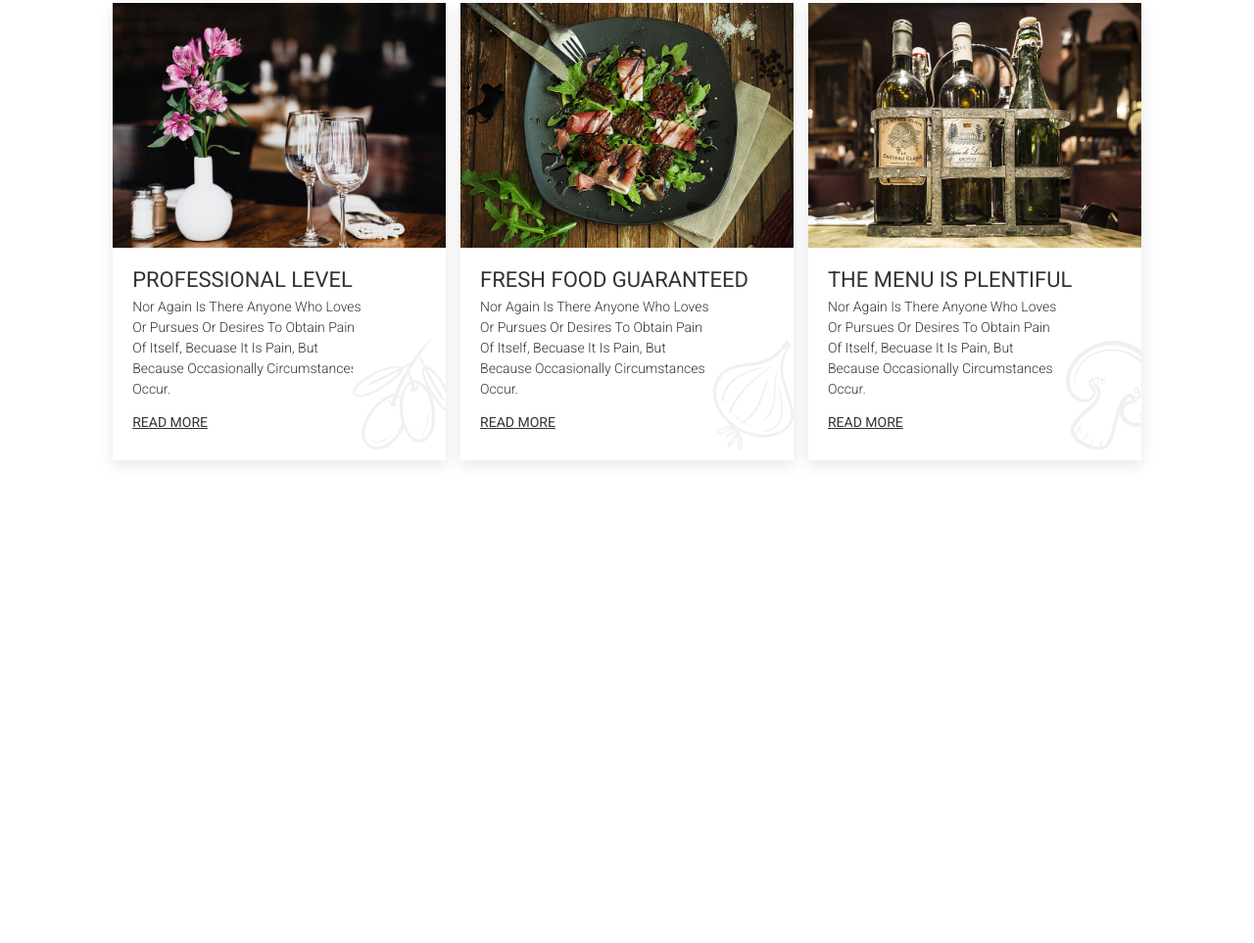
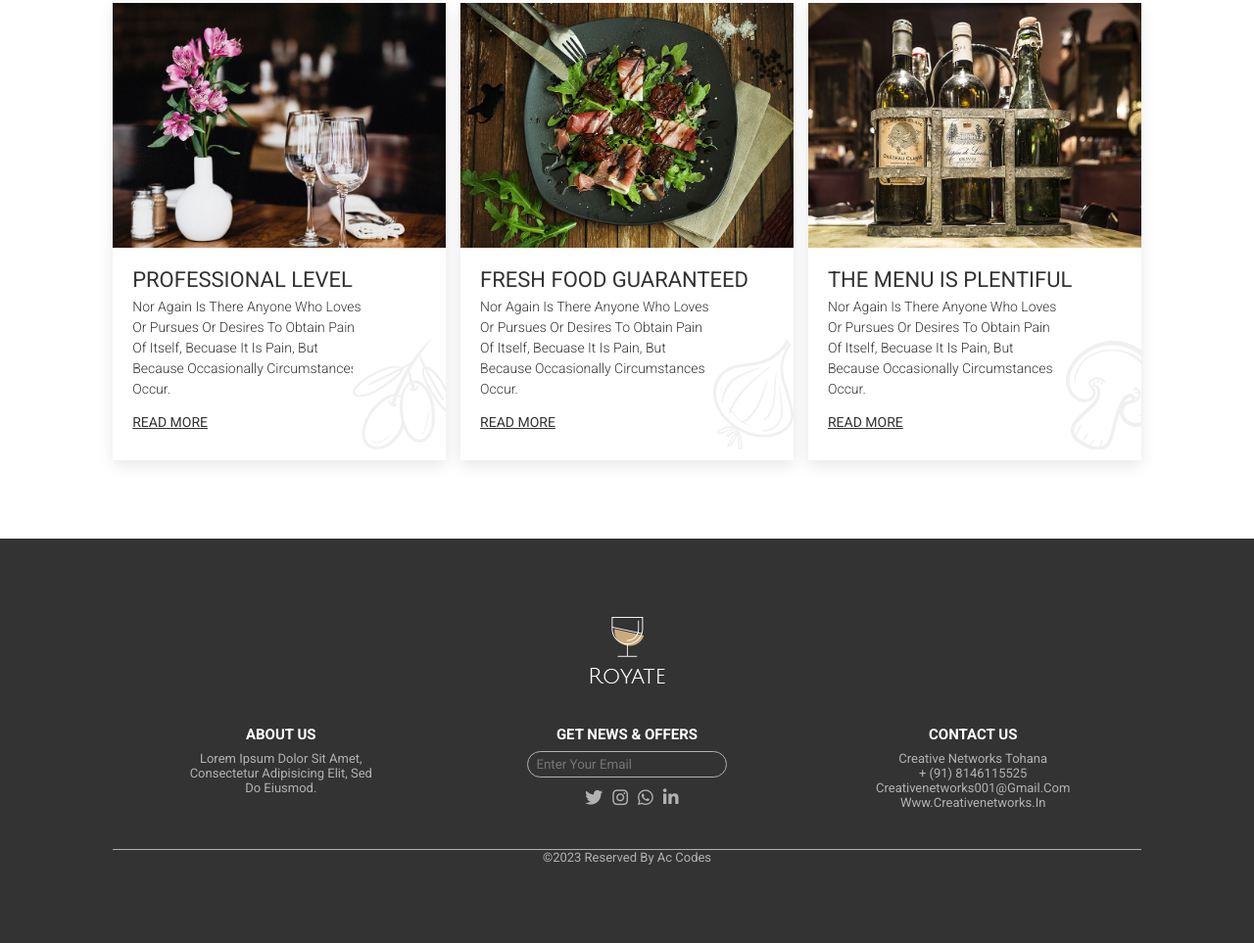
Before and after one commit to antonio-clecio/restaurant-website, a plain HTML site: page index.html in a window 1280 px wide. Shown: the part 4321-5284 px from the top of the page at 98% size. Before the commit the page ends 4871 px from the top, so only its background shows below. Drawn offline with nearby package versions, Linux system fonts and the light colour scheme.

Commit message:
fifth commit

```diff
--- a/css/main.css
+++ b/css/main.css
@@ -445,6 +445,85 @@ section {
   bottom: 0;
 }
 
+/* footer style */
+
+.footer {
+  background: #333;
+  text-align: center;
+  color: #b2b2b2;
+  font-size: 1.3rem;
+}
+
+.footer .container {
+  display: grid;
+  grid-template-columns: repeat(auto-fit, minmax(30rem,2fr));
+  color: #b2b2b2;
+  grid-gap: 1rem;
+  padding: 4rem 0;
+  border-bottom: 1px solid #b2b2b2;
+}
+
+.footer .container div {
+  padding: 0 7rem;
+}
+
+.footer .container h3 {
+  color: #fff;
+  font-size: 1.5rem;
+  padding-bottom: .8rem;
+}
+
+.footer .container input {
+  width: 100%;
+  border: 1px solid #b2b2b2;
+  padding: .5rem .8rem;
+  background: transparent;
+  border-radius: 20px;
+}
+
+.footer .container ul {
+  list-style: none;
+  display: flex;
+  justify-content: center;
+  padding-top: 1rem;
+}
+
+.footer .container ul li a {
+  color: #b2b2b2;
+  margin-left: 10px;
+  font-size: 18px;
+}
+
+.footer .container span {
+  display: block;
+}
+
+/* custom scroll bar */
+
+::-webkit-scrollbar {
+  width: 12px;
+}
+
+::-webkit-scrollbar-track {
+  background: #333;
+}
+
+::-webkit-scrollbar-thumb {
+  background: #cdaa7c;
+}
+
+/* jump to top */
+
+.topbtn {
+  position: fixed;
+  right: 2%;
+  bottom: 10%;
+  width: 30px;
+  background: #cdaa7c;
+  color: #fff;
+  cursor: pointer;
+}
+
 /* media query */
 
 @media (max-width: 991px) {
--- a/index.html
+++ b/index.html
@@ -1,5 +1,6 @@
 <!DOCTYPE html>
 <html lang="pt-BR">
+
 <head>
   <meta charset="UTF-8">
   <meta http-equiv="X-UA-Compatible" content="IE=edge">
@@ -13,6 +14,7 @@
 
   <title>ROYATE Restaurant</title>
 </head>
+
 <body>
   <!-- header section start -->
   <header>
@@ -80,7 +82,9 @@
 
   <section class="welcome" id="about">
     <h1 class="heading">WELCOME TO ROYATE</h1>
-    <center><h3 class="sub-heading"> ~ Luxury & Quality ~ </h3></center>
+    <center>
+      <h3 class="sub-heading"> ~ Luxury & Quality ~ </h3>
+    </center>
 
     <div class="box-container">
       <div class="box">
@@ -90,7 +94,8 @@
 
         <div class="content">
           <h3>PROFESSIONAL LEVEL</h3>
-          <p>nor again is there anyone who loves or pursues or desires to obtain pain of itself, becuase it is pain, but because occasionally circumstances occur.</p>
+          <p>nor again is there anyone who loves or pursues or desires to obtain pain of itself, becuase it is pain, but
+            because occasionally circumstances occur.</p>
 
           <a href="#" class="btn">Read More</a>
         </div>
@@ -103,7 +108,8 @@
 
         <div class="content">
           <h3>FRESH FOOD GUARANTEED</h3>
-          <p>nor again is there anyone who loves or pursues or desires to obtain pain of itself, becuase it is pain, but because occasionally circumstances occur.</p>
+          <p>nor again is there anyone who loves or pursues or desires to obtain pain of itself, becuase it is pain, but
+            because occasionally circumstances occur.</p>
 
           <a href="#" class="btn">Read More</a>
         </div>
@@ -116,7 +122,8 @@
 
         <div class="content">
           <h3>THE MENU IS PLENTIFUL</h3>
-          <p>nor again is there anyone who loves or pursues or desires to obtain pain of itself, becuase it is pain, but because occasionally circumstances occur.</p>
+          <p>nor again is there anyone who loves or pursues or desires to obtain pain of itself, becuase it is pain, but
+            because occasionally circumstances occur.</p>
 
           <a href="#" class="btn">Read More</a>
         </div>
@@ -128,7 +135,9 @@
 
   <section class="our-menu" id="menu">
     <h1 class="heading">our food menu</h1>
-    <center><h3 class="sub-heading"> ~ see what we offer ~ </h3></center>
+    <center>
+      <h3 class="sub-heading"> ~ see what we offer ~ </h3>
+    </center>
 
     <div class="menu-container">
 
@@ -354,7 +363,9 @@
 
     <div class="form">
       <h1 class="heading">book a table</h1>
-      <center><h3 class="sub-heading"> ~ check out our place ~ </h3></center>
+      <center>
+        <h3 class="sub-heading"> ~ check out our place ~ </h3>
+      </center>
 
       <form>
         <div class="form-holder">
@@ -385,7 +396,9 @@
   <!-- news section start -->
   <section class="blog welcome" id="blog">
     <h1 class="heading">latest news</h1>
-    <center><h3 class="sub-heading"> ~ Greate articles ~ </h3></center>
+    <center>
+      <h3 class="sub-heading"> ~ Greate articles ~ </h3>
+    </center>
 
     <div class="box-container">
       <div class="box">
@@ -395,7 +408,8 @@
 
         <div class="content">
           <h3>PROFESSIONAL LEVEL</h3>
-          <p>nor again is there anyone who loves or pursues or desires to obtain pain of itself, becuase it is pain, but because occasionally circumstances occur.</p>
+          <p>nor again is there anyone who loves or pursues or desires to obtain pain of itself, becuase it is pain, but
+            because occasionally circumstances occur.</p>
           <a href="#">READ MORE</a>
           <img src="./img/post-body-bg-1.png" />
         </div>
@@ -408,7 +422,8 @@
 
         <div class="content">
           <h3>FRESH FOOD GUARANTEED</h3>
-          <p>nor again is there anyone who loves or pursues or desires to obtain pain of itself, becuase it is pain, but because occasionally circumstances occur.</p>
+          <p>nor again is there anyone who loves or pursues or desires to obtain pain of itself, becuase it is pain, but
+            because occasionally circumstances occur.</p>
           <a href="#">READ MORE</a>
           <img src="./img/post-body-bg-2.png" />
         </div>
@@ -421,7 +436,8 @@
 
         <div class="content">
           <h3>THE MENU IS PLENTIFUL</h3>
-          <p>nor again is there anyone who loves or pursues or desires to obtain pain of itself, becuase it is pain, but because occasionally circumstances occur.</p>
+          <p>nor again is there anyone who loves or pursues or desires to obtain pain of itself, becuase it is pain, but
+            because occasionally circumstances occur.</p>
           <a href="#">READ MORE</a>
           <img src="./img/post-body-bg-3.png" />
         </div>
@@ -430,8 +446,43 @@
   </section>
   <!-- news section ends -->
 
+  <!-- footer section start -->
+  <section class="footer">
+    <img src="./img/logo.png" class="logo" />
 
+    <div class="container">
+      <div>
+        <h3>ABOUT US</h3>
+        <p>Lorem ipsum dolor sit amet, consectetur adipisicing elit, sed do eiusmod.</p>
+      </div>
 
+      <div>
+        <h3>GET NEWS & OFFERS</h3>
+        <input type="email" name="" placeholder="enter your email">
+        <ul>
+          <li><a href="#"><i class="fa-brands fa-twitter"></i></a></li>
+          <li><a href="#"><i class="fa-brands fa-instagram"></i></a></li>
+          <li><a href="#"><i class="fa-brands fa-whatsapp"></i></a></li>
+          <li><a href="#"><i class="fa-brands fa-linkedin-in"></i></a></li>
+        </ul>
+      </div>
+
+      <div>
+        <h3>CONTACT US</h3>
+        <span>Creative Networks Tohana</span>
+        <span>+ (91) 8146115525</span>
+        <span>creativenetworks001@gmail.com</span>
+        <span>www.creativenetworks.in</span>
+      </div>
+    </div>
+
+    <p>&copy;2023 Reserved by ac codes</p>
+  </section>
+  <!-- footer section end -->
+
+  <!-- jump to top -->
+
+  <a href="#"><button class="topbtn"><i class="fa-solid fa-angle-up"></i></button></a>
 
   <!-- Swiper JS -->
   <script src="https://cdn.jsdelivr.net/npm/swiper@9/swiper-bundle.min.js"></script>
@@ -449,7 +500,7 @@
         el: ".swiper-pagination",
         clickable: true,
       },
-      loop:true,
+      loop: true,
     });
   </script>
 
@@ -463,4 +514,5 @@
     }
   </script>
 </body>
+
 </html>
```
